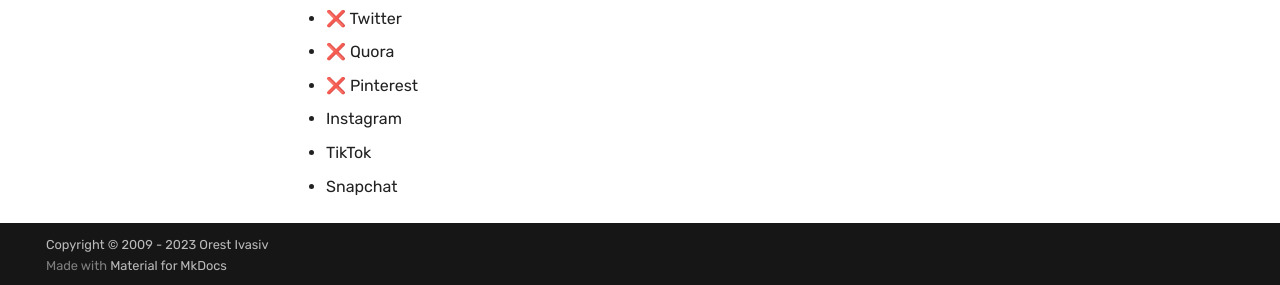
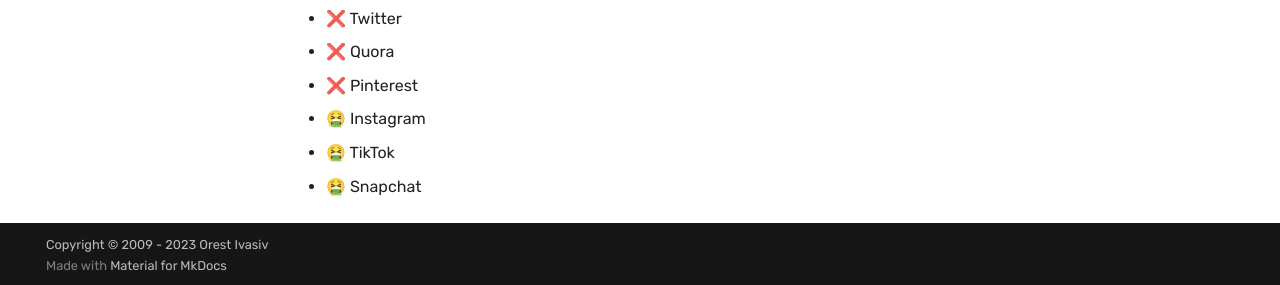
Before and after one commit to halyph/mind-flow, an MkDocs documentation site: the page built from docs/blog/2023/2023-11-19-social-networks.md, in a window 1280 px wide and 1385 px high. Shown: the part 1097-1382 px from the top of the window. Built offline with MkDocs 1.6.1 and Material for MkDocs 9.7.7, drawn with Linux system fonts in a browser that asks for light colours; some web fonts are replaced; comment, search, counter and statistics services are not loaded.

```diff
--- a/docs/blog/2023/2023-11-19-social-networks.md
+++ b/docs/blog/2023/2023-11-19-social-networks.md
@@ -26,6 +26,6 @@ Here is my social networks ban list (❌ deleted account):
 - ❌ Twitter
 - ❌ Quora
 - ❌ Pinterest
-- Instagram
-- TikTok
-- Snapchat
+- 🤮 Instagram
+- 🤮 TikTok
+- 🤮 Snapchat
```
